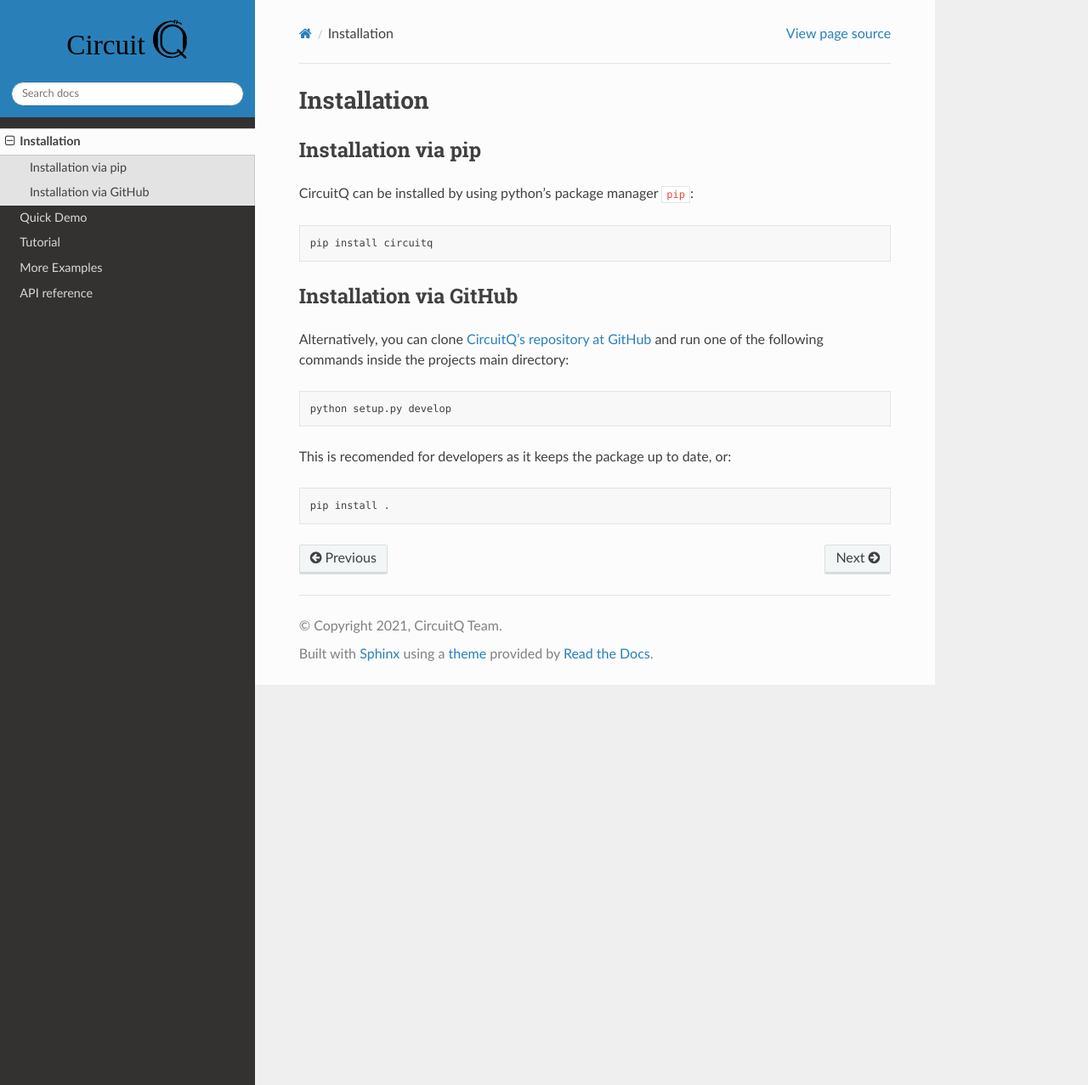
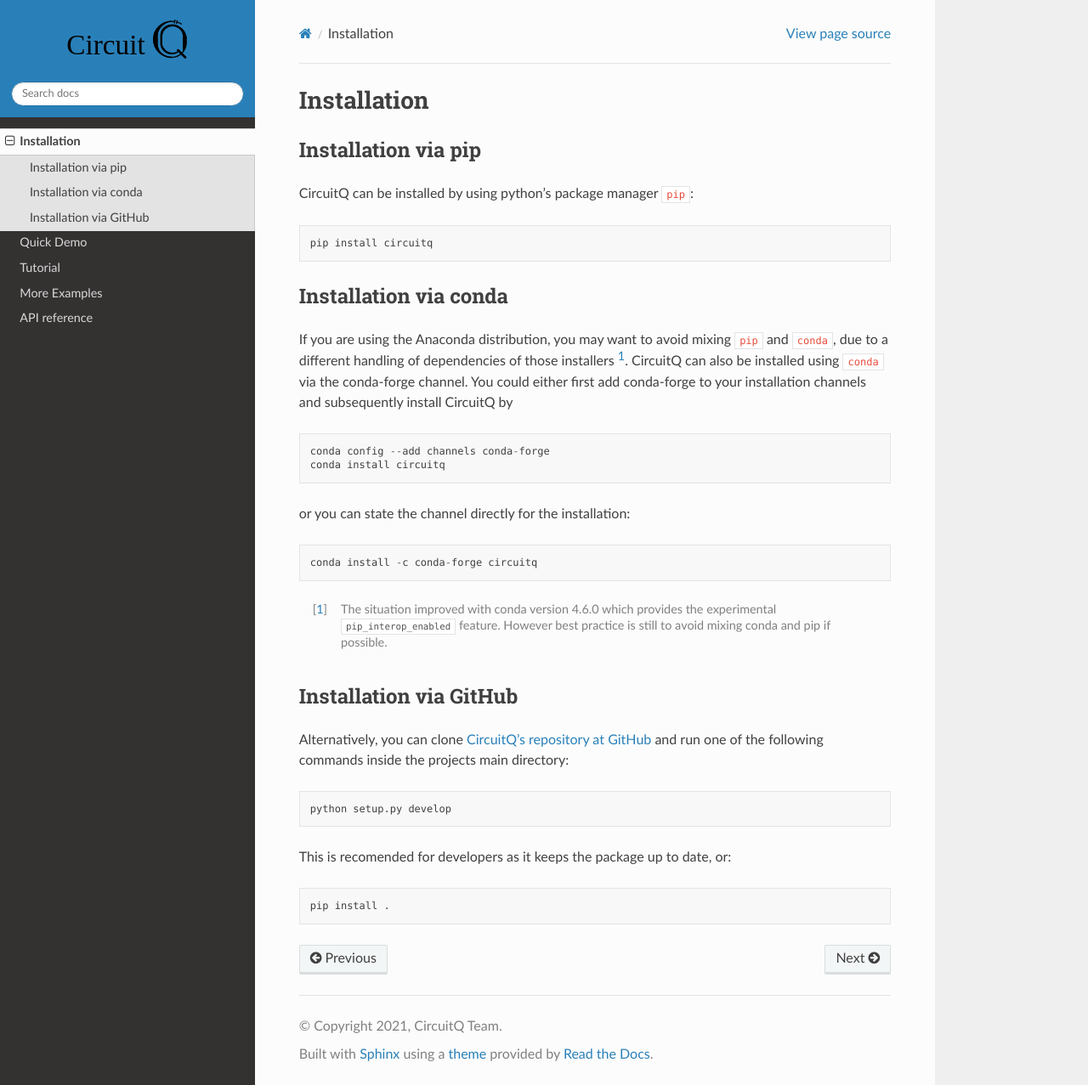
Before and after one commit to PhilippAumann/circuitq, a Sphinx documentation site: the page built from docs/installation.rst, in a window 1280 px wide and 1277 px high. Shown: the whole window at 85% size. Built offline with Sphinx 7.4.7 and the Read the Docs theme 2.0.0, drawn with Linux system fonts in a browser that asks for light colours.

Commit message:
Added conda installation description to docs

```diff
--- a/docs/installation.rst
+++ b/docs/installation.rst
@@ -8,6 +8,25 @@
 .. code-block::
 
    pip install circuitq
+
+
+Installation via conda
+----------------------
+If you are using the Anaconda distribution, you may want to avoid mixing ``pip`` and ``conda``, due to a different handling of dependencies of those installers [1]_. CircuitQ can also be installed using ``conda`` via the conda-forge channel.
+You could either first add conda-forge to your installation channels and subsequently install CircuitQ by
+
+.. code-block::
+
+   conda config --add channels conda-forge
+   conda install circuitq
+
+or you can state the channel directly for the installation:
+
+.. code-block::
+
+   conda install -c conda-forge circuitq
+
+.. [1] The situation improved with conda version 4.6.0 which provides the experimental ``pip_interop_enabled`` feature. However best practice is still to avoid mixing conda and pip if possible.
 
 
 Installation via GitHub
```
Also changed, not shown: docs/fluxqubit.ipynb, 1 other file.
